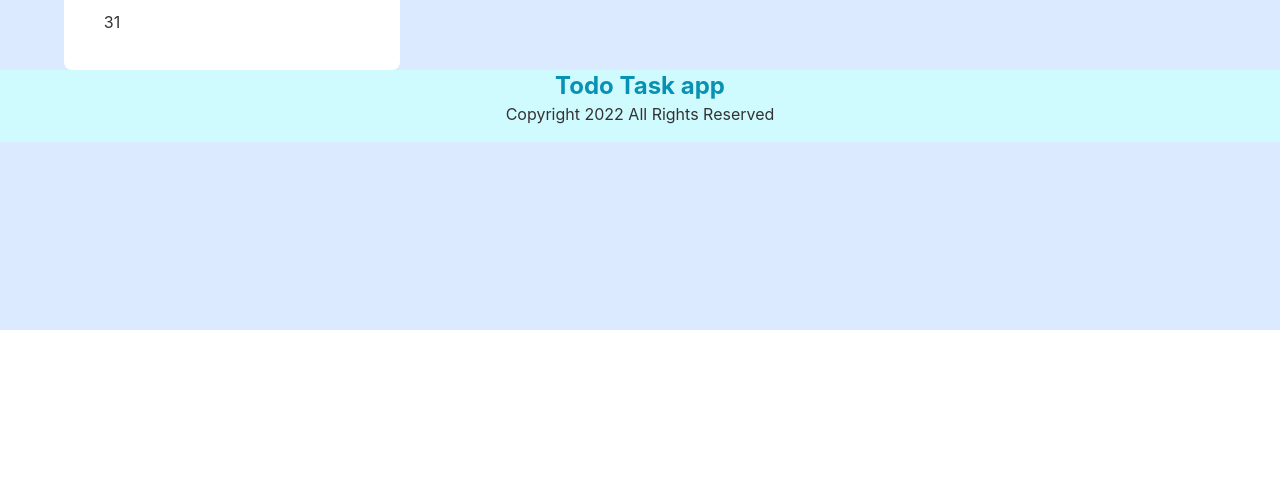
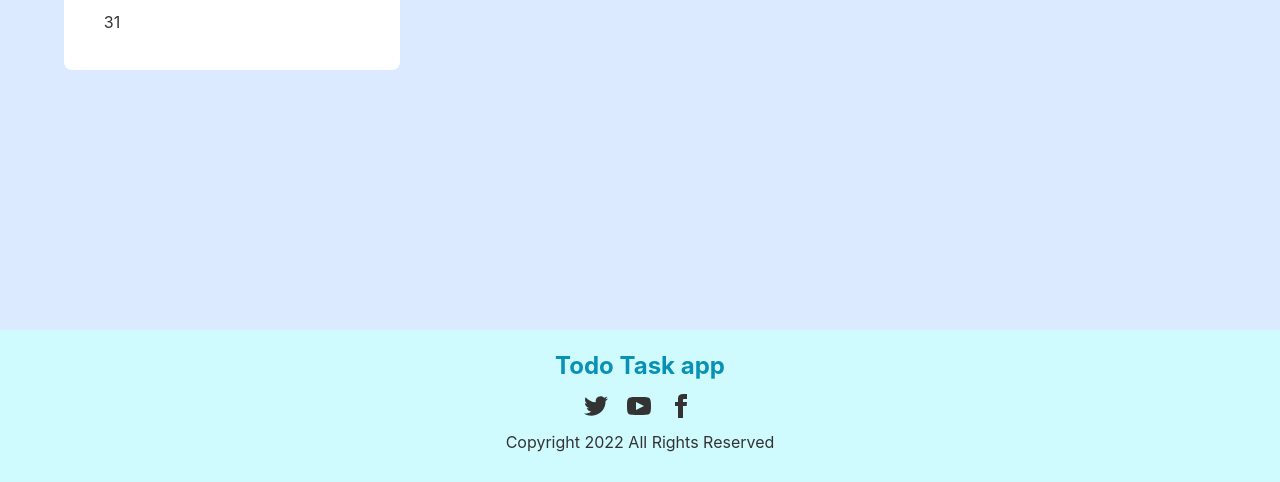
Before and after one commit to rohulaminwd/Todo_App_Client, a React (Create React App) app: page /calender in a window 1280 px wide. Shown: the part 470-952 px from the top of the page. Before the commit the page ends 800 px from the top, so only its background shows below. Built offline with nearby package versions, Linux system fonts and the light colour scheme; no server answers; sample sign-in values are in the browser's storage.

Commit message:
finaly edite project

```diff
--- a/src/App.js
+++ b/src/App.js
@@ -27,7 +27,7 @@
   const [user] = useAuthState(auth);
   const [todo, todoLoading] = useTodo(user)
   return (
-    <div className='max-w-7xl mx-auto h-screen bg-blue-100'>
+    <div className='max-w-7xl mx-auto bg-blue-100'>
       <todoContext.Provider value={[todo, todoLoading]}>
         <Navbar></Navbar>
         <Routes>
--- a/src/Pages/Calender/Calender.js
+++ b/src/Pages/Calender/Calender.js
@@ -28,9 +28,10 @@
     }
 
     return (
-        <div className='px-2 md:px-8 lg:px-16 ox-hidden pt-24'>
+        <div className='px-2 md:px-8 min-h-screen lg:px-16 ox-hidden pt-24'>
             <h1 className='text-2xl md:text-5xl text-center uppercase text-blue-600 font-bold'>Calender</h1>
             <div className="md:flex mt-5 w-full justify-between">
+                <div className="">
                     <div className="w-[320px] sm:w-[336px] md:mr-3 mb-4 md:mb-0 p-3 mx-auto md:order rounded-lg bg-white">
                         <div>
                             <DayPicker
@@ -38,6 +39,7 @@
                                 selected={date}
                                 onDayClick={setDate}
                             />
+                        </div>
                     </div>
                 </div>
                 <div className="w-full mt-4 md:mt-4">
--- a/src/Pages/CompleteTodo/CompleteTask.js
+++ b/src/Pages/CompleteTodo/CompleteTask.js
@@ -26,10 +26,11 @@
     }
     refetch()
     return (
-        <div className='px-2 md:px-8 lg:px-16 ox-hidden pt-24'>
+        <div className='px-2 md:px-8 min-h-screen lg:px-16 ox-hidden pt-24'>
             <h1 className='text-2xl md:text-5xl text-center uppercase text-blue-600 font-bold'>Complete Task</h1>
             <div className="w-full mx-auto p-2 mt-5">
                 <div className="md:flex mt-5 w-full justify-between">
+                    <div className="">
                         <div className="w-[320px] sm:w-[336px] md:mr-3 mb-4 md:mb-0 todo-order p-3 mx-auto rounded-lg bg-white">
                             <div>
                                 <DayPicker
@@ -37,6 +38,7 @@
                                     selected={date}
                                     onDayClick={setDate}
                                 />
+                            </div>
                         </div>
                     </div>
                     <div className="w-full mt-4 md:mt-0">
--- a/src/Pages/Shared/Footer.js
+++ b/src/Pages/Shared/Footer.js
@@ -2,8 +2,15 @@
 
 const Footer = () => {
     return (
-        <div className='bg-cyan-100 text-base-content'>
+        <div className='bg-cyan-100 py-5 text-base-content'>
              <h1 className='text-2xl font-bold text-cyan-600 text-center'>Todo Task app</h1>
+             <div className='my-3'>
+                <div class="grid grid-flow-col w-28 mx-auto gap-4">
+                    <a><svg xmlns="http://www.w3.org/2000/svg" width="24" height="24" viewBox="0 0 24 24" class="fill-current"><path d="M24 4.557c-.883.392-1.832.656-2.828.775 1.017-.609 1.798-1.574 2.165-2.724-.951.564-2.005.974-3.127 1.195-.897-.957-2.178-1.555-3.594-1.555-3.179 0-5.515 2.966-4.797 6.045-4.091-.205-7.719-2.165-10.148-5.144-1.29 2.213-.669 5.108 1.523 6.574-.806-.026-1.566-.247-2.229-.616-.054 2.281 1.581 4.415 3.949 4.89-.693.188-1.452.232-2.224.084.626 1.956 2.444 3.379 4.6 3.419-2.07 1.623-4.678 2.348-7.29 2.04 2.179 1.397 4.768 2.212 7.548 2.212 9.142 0 14.307-7.721 13.995-14.646.962-.695 1.797-1.562 2.457-2.549z"></path></svg></a>
+                    <a><svg xmlns="http://www.w3.org/2000/svg" width="24" height="24" viewBox="0 0 24 24" class="fill-current"><path d="M19.615 3.184c-3.604-.246-11.631-.245-15.23 0-3.897.266-4.356 2.62-4.385 8.816.029 6.185.484 8.549 4.385 8.816 3.6.245 11.626.246 15.23 0 3.897-.266 4.356-2.62 4.385-8.816-.029-6.185-.484-8.549-4.385-8.816zm-10.615 12.816v-8l8 3.993-8 4.007z"></path></svg></a>
+                    <a><svg xmlns="http://www.w3.org/2000/svg" width="24" height="24" viewBox="0 0 24 24" class="fill-current"><path d="M9 8h-3v4h3v12h5v-12h3.642l.358-4h-4v-1.667c0-.955.192-1.333 1.115-1.333h2.885v-5h-3.808c-3.596 0-5.192 1.583-5.192 4.615v3.385z"></path></svg></a>
+                </div>
+            </div>
             <div>
                 <p className='text-center pb-4'>Copyright 2022 All Rights Reserved</p>
             </div>
--- a/src/Pages/Todo/Todo.js
+++ b/src/Pages/Todo/Todo.js
@@ -63,7 +63,7 @@
     }
     refetch()
     return (
-        <div className="max-w-7xl pt-20 h-screen mx-auto bg-blue-100">
+        <div className="max-w-7xl pt-20 min-h-screen mx-auto bg-blue-100">
             <div className="md:w-[700px] p-4 mx-auto">
                 <h1 className='text-4xl uppercase text-cyan-800 font-bold text-center'>Todo Task list</h1>
                 <div className="bg-white rounded-lg my-5 mx-auto md:w-[600px] p-3">
@@ -88,7 +88,7 @@
                         <input className='btn ml-2 btn-success font-bold' type="submit" value="Add" />
                     </form>
                 </div>
-                {todos.length !== 0 && <h1 className='text-xl font-bold text-cyan-600 mb-2'>All Todo Item <span className='text-cyan-800'>{todos?.length}</span></h1>}
+                {todos?.length !== 0 && <h1 className='text-xl font-bold text-cyan-600 mb-2'>All Todo Item <span className='text-cyan-800'>{todos?.length}</span></h1>}
                 <div className="grid grid-cols-1 gap-3">
                    {
                     todos && todos?.map(todoItem => <TodoCard
```
Lines whose indentation alone changed are shown as unchanged.
